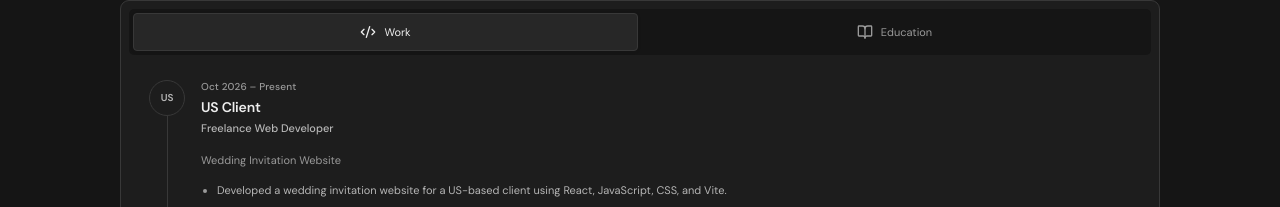
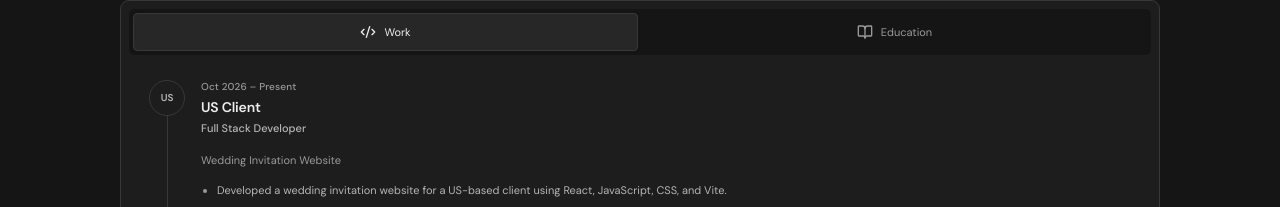
Before and after one commit to jeko-sukunapromax/portfolio-jericho, a React (Vite) app: page / in a window 1280 px wide. Shown: the part 745-952 px from the top of the page. Built offline with nearby package versions, Linux system fonts and the light colour scheme.

Commit message:
Set US-client role title to Full Stack Developer

```diff
--- a/src/content.ts
+++ b/src/content.ts
@@ -107,7 +107,7 @@ export const profile: PortfolioContent = {
   portrait: "/images/jericho-portrait.webp",
   work: [
     {
-      title: "Freelance Web Developer",
+      title: "Full Stack Developer",
       organization: "US Client",
       period: "Oct 2026 – Present",
       initials: "US",
```
